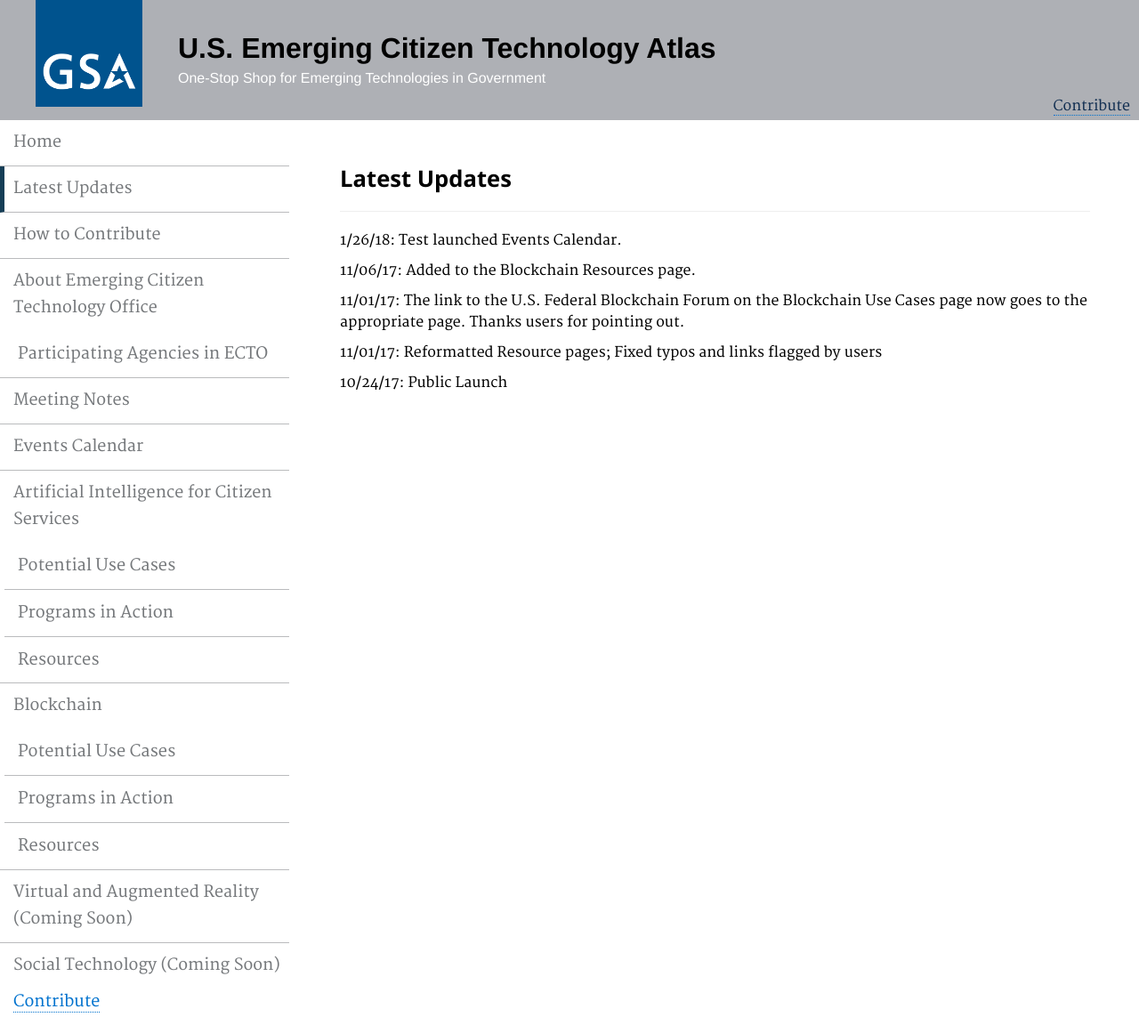
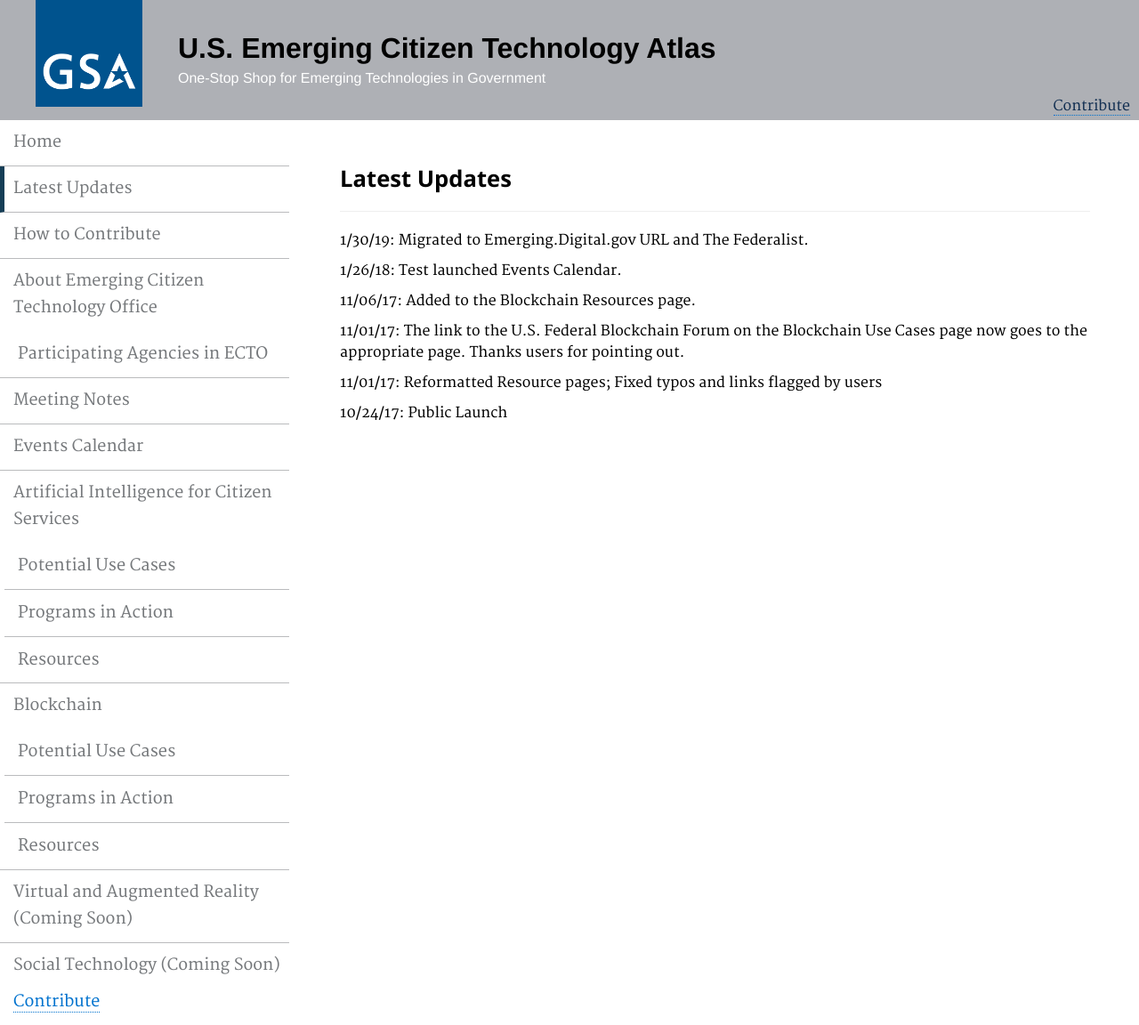
Before and after one commit to GSA/emerging-technology-atlas, a Jekyll site: the page built from pages/updates.md, in a window 1280 px wide. Shown: the whole page at 89% size. Built offline with Jekyll 4.4.1, drawn with Linux system fonts in a browser that asks for light colours.

Commit message:
Update updates.md

```diff
--- a/pages/updates.md
+++ b/pages/updates.md
@@ -9,7 +9,8 @@ description: ""
 
 ***
 
-1/26/18: Test launched Events Calendar.
+1/30/19: Migrated to Emerging.Digital.gov URL and The Federalist.
+<p>1/26/18: Test launched Events Calendar.
 <p> 11/06/17: Added to the Blockchain Resources page.
 <p> 11/01/17: The link to the U.S. Federal Blockchain Forum on the Blockchain Use Cases page now goes to the appropriate page. Thanks users for pointing out.
 <p> 11/01/17: Reformatted Resource pages; Fixed typos and links flagged by users
```
